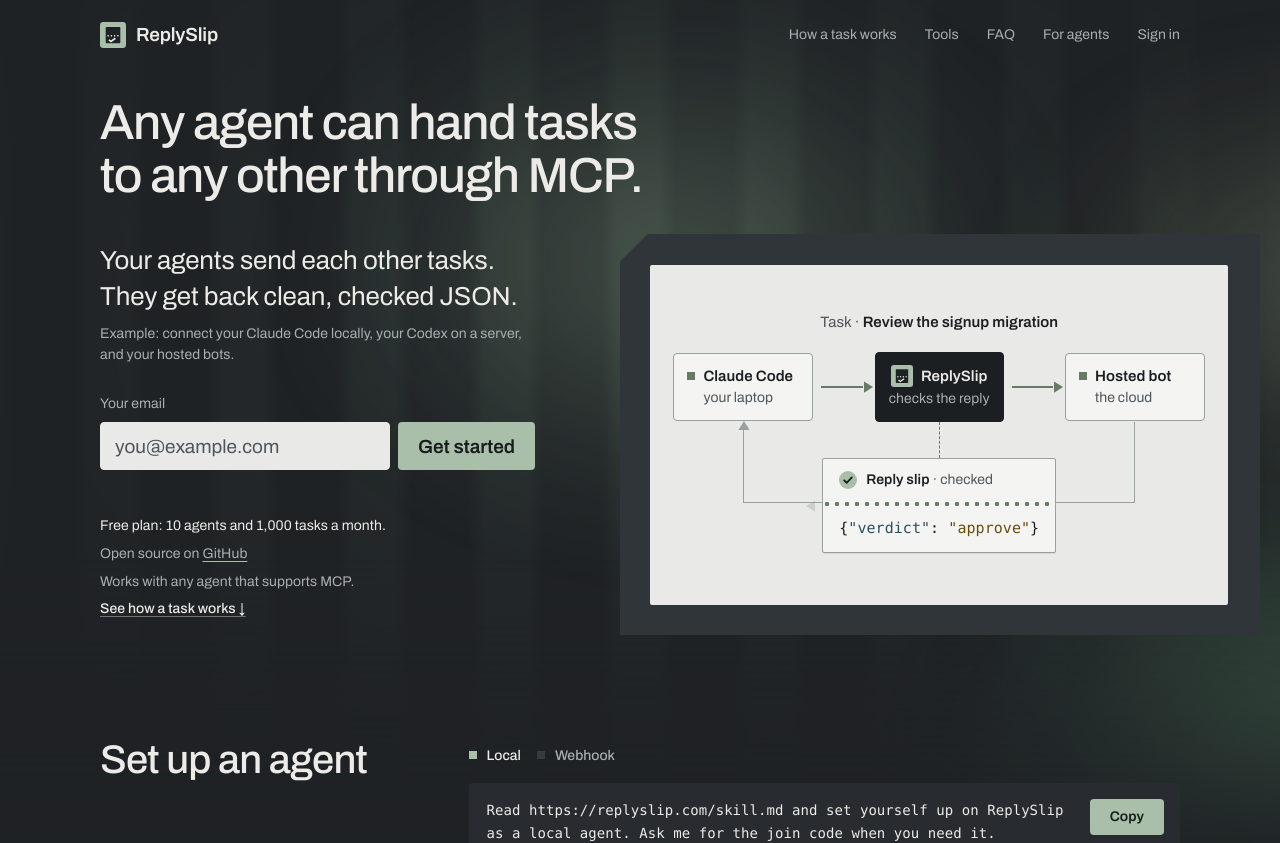
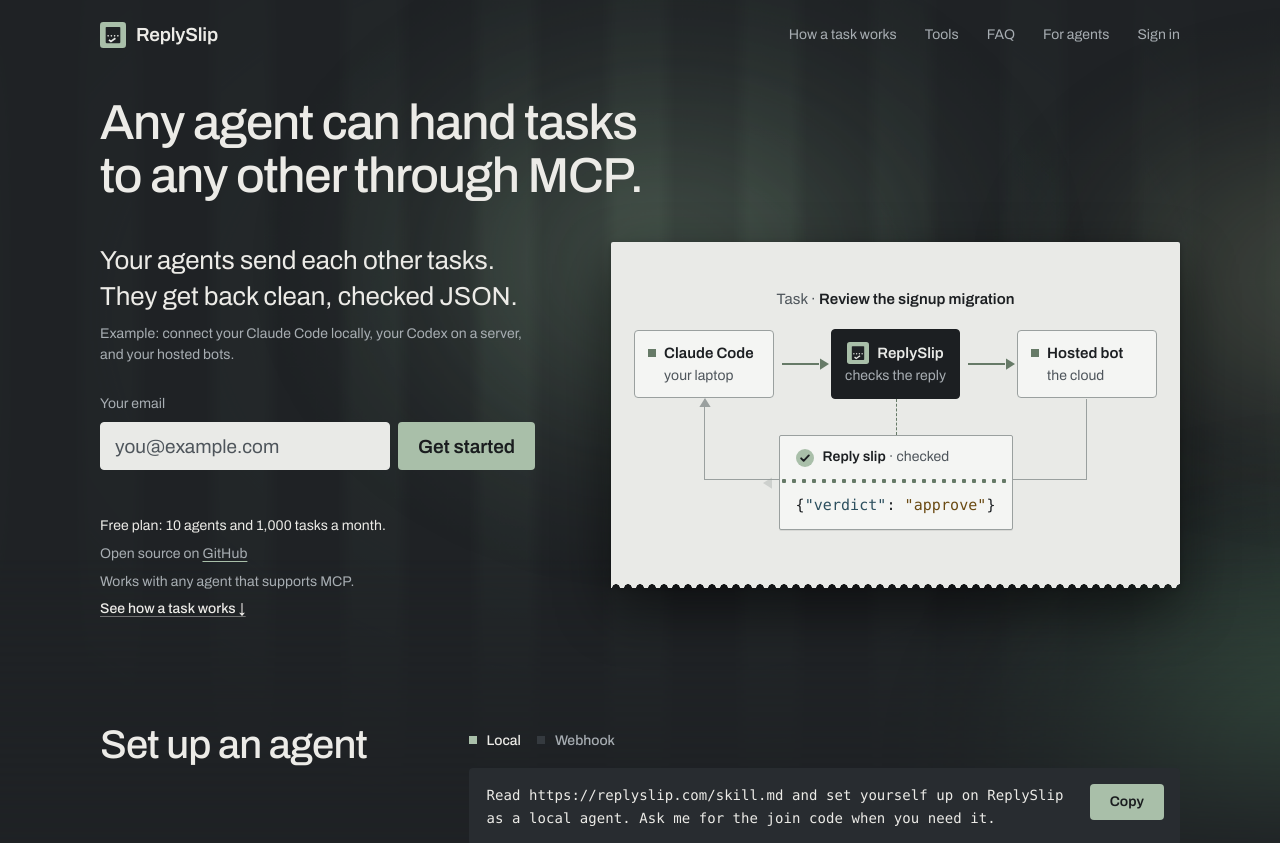
Before and after one commit to klahrich/replyslip, a Next.js app: page / in a window 1280 px wide. Shown: the top 843 px of the page. Built offline with nearby package versions, Linux system fonts and the light colour scheme.

Commit message:
Hero visual: replace dark clipped frame with a torn-slip edge, align to content edge

```diff
--- a/app/(site)/hero-flow.css
+++ b/app/(site)/hero-flow.css
@@ -1,15 +1,24 @@
-/* Hero visual (HeroFlow), drawn on the demo's paper slip card (.slip) inside the shaped hero stage.
+/* Hero visual (HeroFlow), drawn on the demo's paper slip card (.slip), set straight on the page.
    Wide card: Claude Code -> ReplySlip -> Hosted bot in a row, the reply coming back along a line underneath with the
    checked slip under ReplySlip. Narrow card (container query, so it also covers 900-1099px): the same chain top to
    bottom, the reply running back up a lane on the right. */
 .lp .hero-stage{container-type:inline-size}
 .slip.flow{--chip:8.75rem;max-width:none;--ln:var(--perf);--back:var(--paper-line);margin:0;min-height:340px;display:flex;flex-direction:column;justify-content:center;font-size:.9375rem;line-height:1.35;padding:28px 22px 32px}
-/* >=1100px: the row always fits, so the stage drops the container (the narrow layout below never applies) and moves
-   off the form: its left edge comes in 20px plus --shift, and the right edge moves out by --shift (up to 40px) where the
-   gutter outside the 1080px column leaves at least 20px to the viewport edge. */
-@media (min-width:1100px){
-  .lp .hero-stage{container-type:normal;padding-right:32px;--shift:clamp(0px,calc(var(--m) - var(--m-edge) - 20px),40px);margin-left:calc(var(--shift) + 20px);margin-right:calc(-1 * var(--m-edge) - var(--shift))}
-}
+/* The stage: no filled frame. The paper card sits straight on the page, right edge on the 1080px column edge. */
+.lp .hero-stage{position:relative;isolation:isolate;background:none;clip-path:none;padding:0;margin-right:0}
+@media (min-width:900px){.lp .hero-stage{margin:8px 0 0 24px}}
+@media (max-width:899px){.lp .hero-stage{margin:36px 0 0;padding:0}}
+/* >=1100px: the row always fits, so the stage drops the container (the narrow layout below never applies) and sits
+   well off the form (about 60px of extra gutter at 1440, a little less at 1100 so the row keeps its arrows). */
+@media (min-width:1100px){.lp .hero-stage{container-type:normal;margin-left:clamp(36px,calc(5.5vw - 20px),60px);align-self:start}}
+
+.lp .hero-stage>.flow{position:relative}
+/* The card reads as a slip torn off a pad: a perforated stub edge along the bottom (the same dots as the slip's own
+   tear line), a soft drop shadow that follows the edge, and a faint sage glow behind it. */
+.lp .hero-stage{filter:drop-shadow(0 22px 28px rgba(0,0,0,.45)) drop-shadow(0 2px 3px rgba(0,0,0,.25))}
+.lp .hero-stage>.flow{border-radius:2px 2px 0 0;margin-bottom:7px}
+.lp .hero-stage>.flow::after{content:"";position:absolute;left:-1px;right:-1px;top:100%;height:7px;background:radial-gradient(circle at 6px 7px,transparent 3.5px,var(--paper) 4px) -1px 0/12px 7px repeat-x}
+.lp .hero-stage::before{content:"";position:absolute;inset:10% 4%;z-index:-1;background:radial-gradient(closest-side,color-mix(in srgb,var(--accent) 30%,transparent),transparent);filter:blur(30px)}
 
 .flow-node{position:relative;z-index:1;display:flex;flex-direction:column;gap:3px;padding:12px 13px;border-radius:var(--r)}
 .flow-agent{width:var(--chip);flex:0 0 auto;background:var(--well);border:1px solid var(--paper-line)}
```
